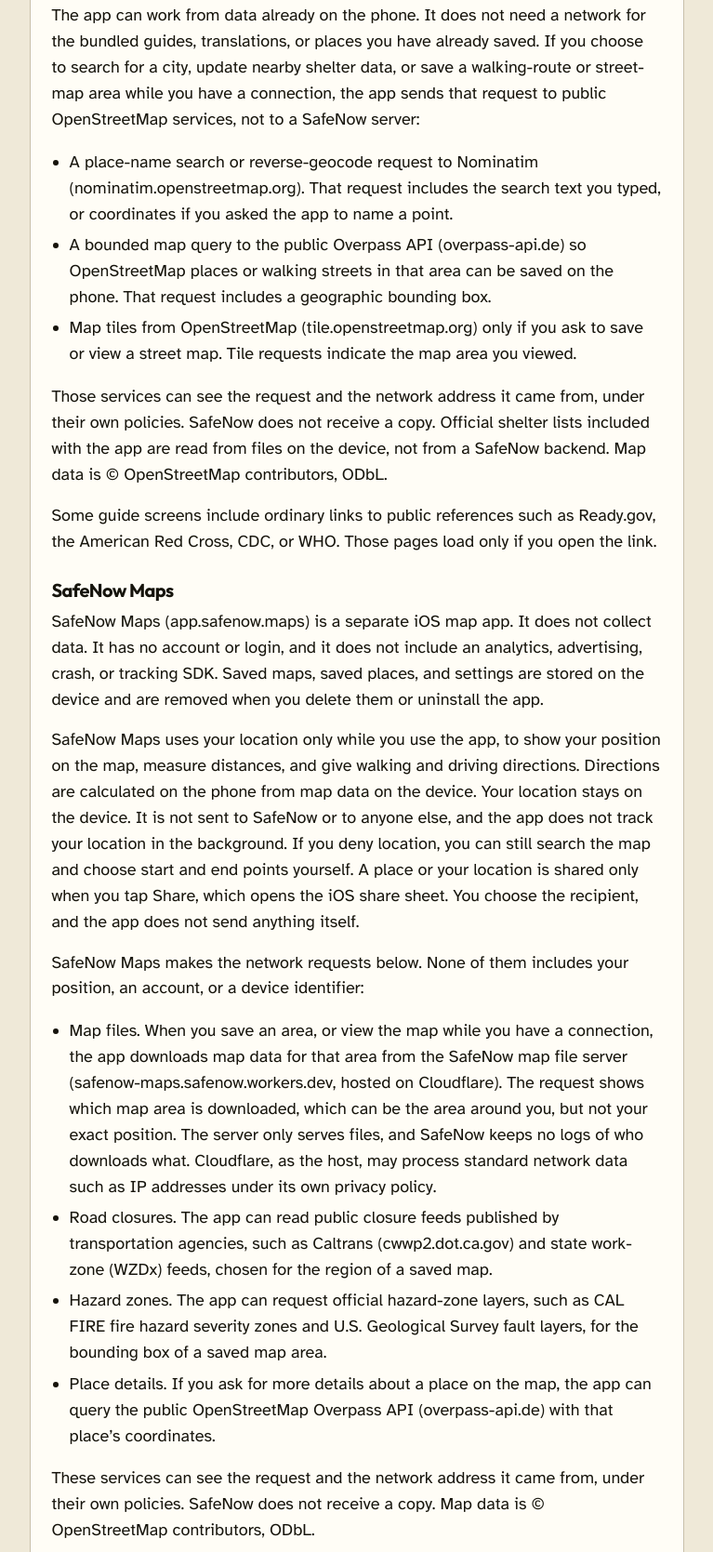
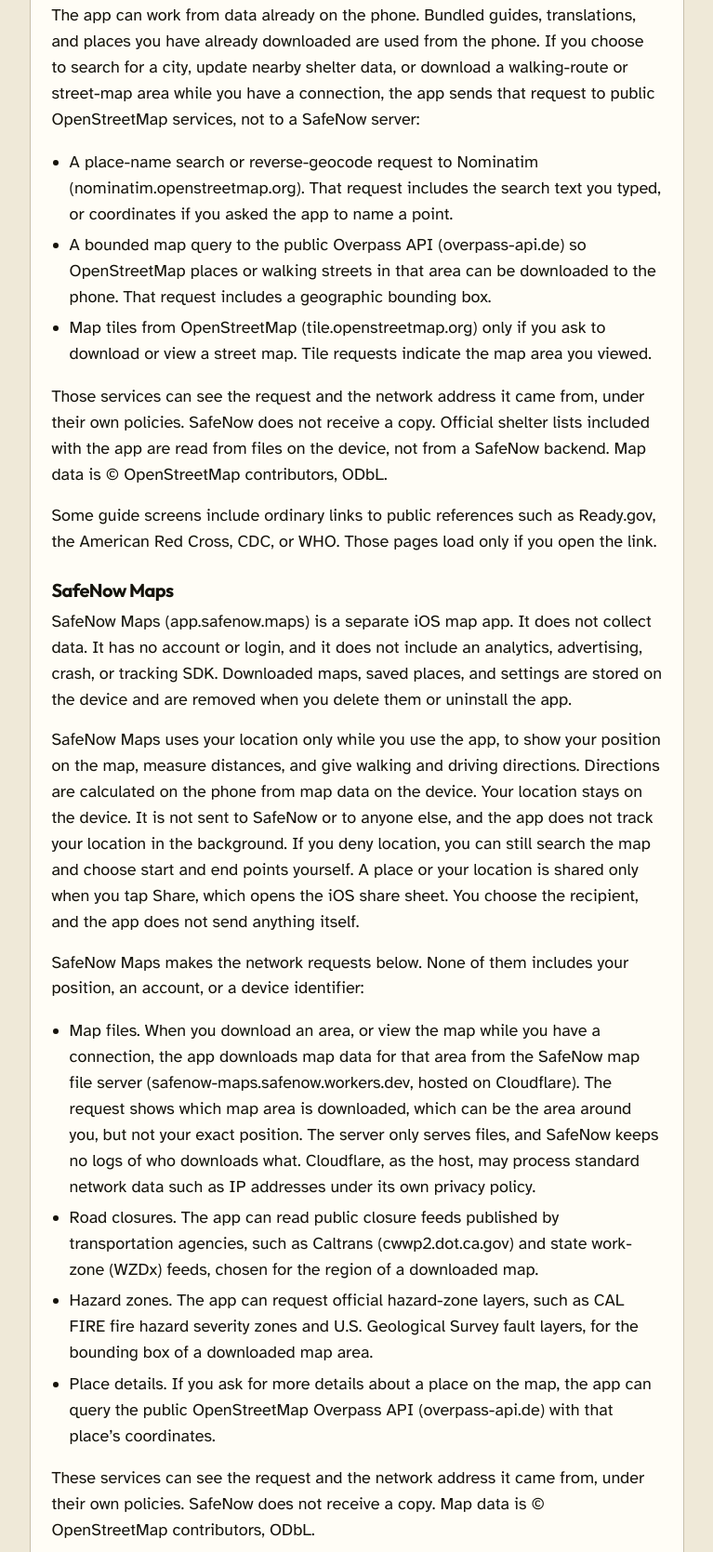
Before and after one commit to oxgirl/safenow-site, a plain HTML site: page privacy/index.html in a window 1280 px wide. Shown: the part 1560-3229 px from the top of the page at 93% size, without its empty margins (256-1023 px from the left). Drawn offline with Linux system fonts and the light colour scheme.

Commit message:
Wording only: say map areas are downloaded in the privacy policy
Change map-area "save"/"Saved maps" to "download"/"Downloaded maps" on
the privacy lines Legal listed, and reword the "does not need a
network" sentence so those items are described as used from the phone.
This does not change what is collected, sent, or when downloads happen.
Automatic download on Wi-Fi and the other data-practice sentences stay
on PR #5 for Alany.

```diff
--- a/privacy/index.html
+++ b/privacy/index.html
@@ -91,22 +91,22 @@
           <h2>Optional alert notifications</h2>
           <p>Notifications about official warnings while SafeNow is closed are off unless you turn them on in the app. When they are on, the app sends the SafeNow alert relay a push notification token, your language, and coarse locations rounded to about 1 km: your current location and up to nine places you saved, without their names. The relay uses this only to send notifications about official warnings from the U.S. National Weather Service, the NOAA tsunami warning centers, and the U.S. Geological Survey for those areas. It is not linked to your identity, there is no account, and it is not used for tracking or advertising. Turning the notifications or alerts off removes your subscription from the relay, and a subscription from a phone that stops checking in is deleted after 60 days. A record of which notifications were sent is kept for up to 14 days. Notifications can be late or may not arrive, so keep your phone’s emergency alerts turned on. Emergency audio recordings stay on your phone and are never sent to SafeNow.</p>
           <h2>Network requests you can start while online</h2>
-          <p>The app can work from data already on the phone. It does not need a network for the bundled guides, translations, or places you have already saved. If you choose to search for a city, update nearby shelter data, or save a walking-route or street-map area while you have a connection, the app sends that request to public OpenStreetMap services, not to a SafeNow server:</p>
+          <p>The app can work from data already on the phone. Bundled guides, translations, and places you have already downloaded are used from the phone. If you choose to search for a city, update nearby shelter data, or download a walking-route or street-map area while you have a connection, the app sends that request to public OpenStreetMap services, not to a SafeNow server:</p>
           <ul>
             <li>A place-name search or reverse-geocode request to Nominatim (nominatim.openstreetmap.org). That request includes the search text you typed, or coordinates if you asked the app to name a point.</li>
-            <li>A bounded map query to the public Overpass API (overpass-api.de) so OpenStreetMap places or walking streets in that area can be saved on the phone. That request includes a geographic bounding box.</li>
-            <li>Map tiles from OpenStreetMap (tile.openstreetmap.org) only if you ask to save or view a street map. Tile requests indicate the map area you viewed.</li>
+            <li>A bounded map query to the public Overpass API (overpass-api.de) so OpenStreetMap places or walking streets in that area can be downloaded to the phone. That request includes a geographic bounding box.</li>
+            <li>Map tiles from OpenStreetMap (tile.openstreetmap.org) only if you ask to download or view a street map. Tile requests indicate the map area you viewed.</li>
           </ul>
           <p>Those services can see the request and the network address it came from, under their own policies. SafeNow does not receive a copy. Official shelter lists included with the app are read from files on the device, not from a SafeNow backend. Map data is © OpenStreetMap contributors, ODbL.</p>
           <p>Some guide screens include ordinary links to public references such as Ready.gov, the American Red Cross, CDC, or WHO. Those pages load only if you open the link.</p>
           <h2 id="safenow-maps">SafeNow Maps</h2>
-          <p>SafeNow Maps (app.safenow.maps) is a separate iOS map app. It does not collect data. It has no account or login, and it does not include an analytics, advertising, crash, or tracking SDK. Saved maps, saved places, and settings are stored on the device and are removed when you delete them or uninstall the app.</p>
+          <p>SafeNow Maps (app.safenow.maps) is a separate iOS map app. It does not collect data. It has no account or login, and it does not include an analytics, advertising, crash, or tracking SDK. Downloaded maps, saved places, and settings are stored on the device and are removed when you delete them or uninstall the app.</p>
           <p>SafeNow Maps uses your location only while you use the app, to show your position on the map, measure distances, and give walking and driving directions. Directions are calculated on the phone from map data on the device. Your location stays on the device. It is not sent to SafeNow or to anyone else, and the app does not track your location in the background. If you deny location, you can still search the map and choose start and end points yourself. A place or your location is shared only when you tap Share, which opens the iOS share sheet. You choose the recipient, and the app does not send anything itself.</p>
           <p>SafeNow Maps makes the network requests below. None of them includes your position, an account, or a device identifier:</p>
           <ul>
-            <li>Map files. When you save an area, or view the map while you have a connection, the app downloads map data for that area from the SafeNow map file server (safenow-maps.safenow.workers.dev, hosted on Cloudflare). The request shows which map area is downloaded, which can be the area around you, but not your exact position. The server only serves files, and SafeNow keeps no logs of who downloads what. Cloudflare, as the host, may process standard network data such as IP addresses under its own privacy policy.</li>
-            <li>Road closures. The app can read public closure feeds published by transportation agencies, such as Caltrans (cwwp2.dot.ca.gov) and state work-zone (WZDx) feeds, chosen for the region of a saved map.</li>
-            <li>Hazard zones. The app can request official hazard-zone layers, such as CAL FIRE fire hazard severity zones and U.S. Geological Survey fault layers, for the bounding box of a saved map area.</li>
+            <li>Map files. When you download an area, or view the map while you have a connection, the app downloads map data for that area from the SafeNow map file server (safenow-maps.safenow.workers.dev, hosted on Cloudflare). The request shows which map area is downloaded, which can be the area around you, but not your exact position. The server only serves files, and SafeNow keeps no logs of who downloads what. Cloudflare, as the host, may process standard network data such as IP addresses under its own privacy policy.</li>
+            <li>Road closures. The app can read public closure feeds published by transportation agencies, such as Caltrans (cwwp2.dot.ca.gov) and state work-zone (WZDx) feeds, chosen for the region of a downloaded map.</li>
+            <li>Hazard zones. The app can request official hazard-zone layers, such as CAL FIRE fire hazard severity zones and U.S. Geological Survey fault layers, for the bounding box of a downloaded map area.</li>
             <li>Place details. If you ask for more details about a place on the map, the app can query the public OpenStreetMap Overpass API (overpass-api.de) with that place&rsquo;s coordinates.</li>
           </ul>
           <p>These services can see the request and the network address it came from, under their own policies. SafeNow does not receive a copy. Map data is &copy; OpenStreetMap contributors, ODbL.</p>
```
